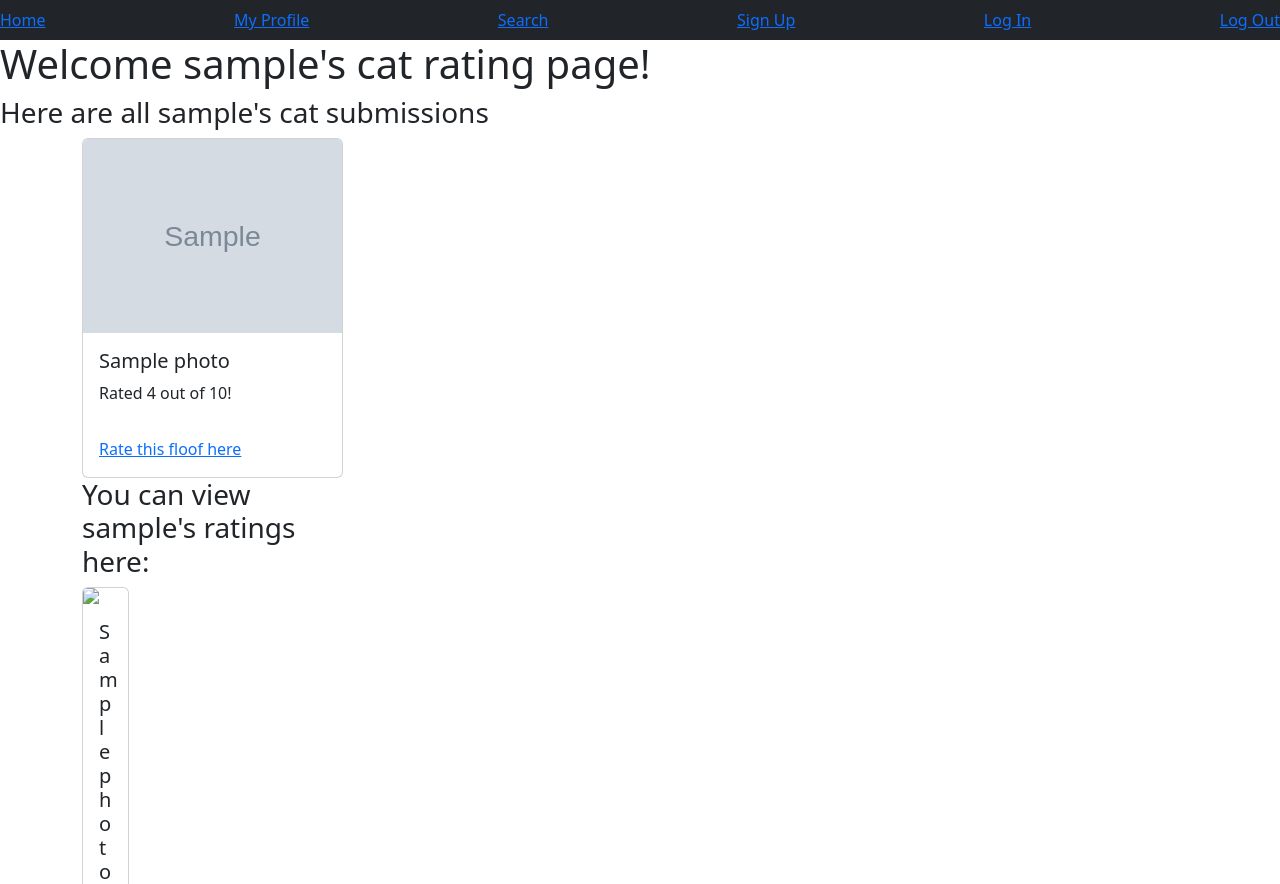
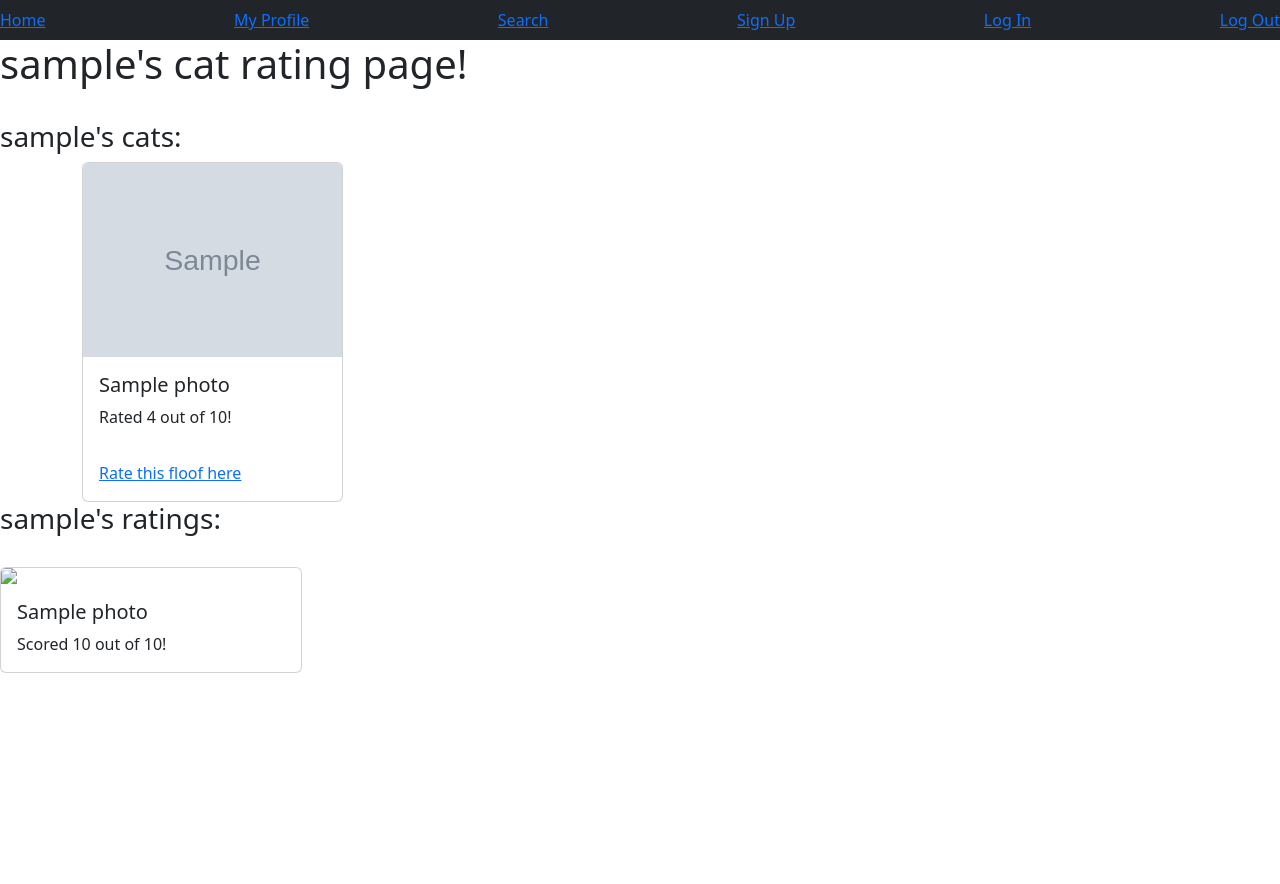
Before and after one commit to carinaogbat/Cat_Rater, a Flask app: template templates/user_details.html in a window 1280 px wide. Shown: the top 884 px of the page. After the commit the page ends 673 px from the top, so only its background shows below. Run offline with Flask 2, Linux system fonts and the light colour scheme; tables that the repository leaves empty hold one stand-in row (values such as "Sample post"); the template is opened without the code that fills it: values that come from a table or form of the project are taken from there, most other values are stand-ins (such as "Sample title", 1, 10 or a date in 2020); grey boxes marked "Sample" are stand-in pictures.

Commit message:
user_details showing submissions and ratings correctly

```diff
--- a/templates/homepage.html
+++ b/templates/homepage.html
@@ -24,8 +24,6 @@
     </div>
     </div>
   </div>
-
-
   {% endfor %}
 </div>
 </div>
--- a/templates/my_profile.html
+++ b/templates/my_profile.html
@@ -19,6 +19,7 @@
           <input type="submit">
       </div>
           </form>
+          <br>
 
   </div>
 
@@ -39,8 +40,10 @@
             <input type="hidden" id="photo-id" name="photo-id" value="{{photo['id']}}">
             <button type="submit">Delete Photo</button>
           </form>
+
       </div>
       </div>
+      <br>
     </div>
 
     {% else %}
@@ -59,6 +62,7 @@
               </form>
           </div>
           </div>
+          <br>
         </div>
         {% endif %}
         {% endfor %}
--- a/templates/user_details.html
+++ b/templates/user_details.html
@@ -2,9 +2,10 @@
 {% block title %}View User Profile{% endblock %}
 
 {% block body %}
-  <h1>Welcome {{user.username}}'s cat rating page!</h1>
+  <h1>{{user.username}}'s cat rating page!</h1>
+  <br>
 
-  <h3> Here are all {{user.username}}'s cat submissions</h3>
+  <h3> {{user.username}}'s cats:</h3>
   <div class="container">
     <div class="row row-cols-md-4 row-cols-sm-2 row-cols-1">
       {% for photo in photos_with_ratings %}
@@ -19,13 +20,15 @@
             <a href="/photos/{{photo['id']}}" class="card-link">Rate this floof here</a>
             </div>
         </div>
+      </div>
+      {% endfor %}
+    </div>
+  </div>
 
+  <h3>{{user.username}}'s ratings:</h3>
+  <br>
+  <div class="row row-cols-md-4 row-cols-sm-2 row-cols-1">
 
-    {% endfor %}
-
-
-    <h3>You can view {{user.username}}'s ratings here:</h3>
-      <div class="row row-cols-md-4 row-cols-sm-2 row-cols-1">
   {% for rating in ratings %}
   <div class="col">
     <div class="card">
@@ -36,17 +39,10 @@
         </div>
     </div>
     </div>
+    {% endfor %}
   </div>
 
 
 
-
-    </div>
-
-  {% endfor %}
-
-
-
   <script src="cat_rater.js"></script>
-
 {% endblock %}
```
Lines whose indentation alone changed are shown as unchanged.
